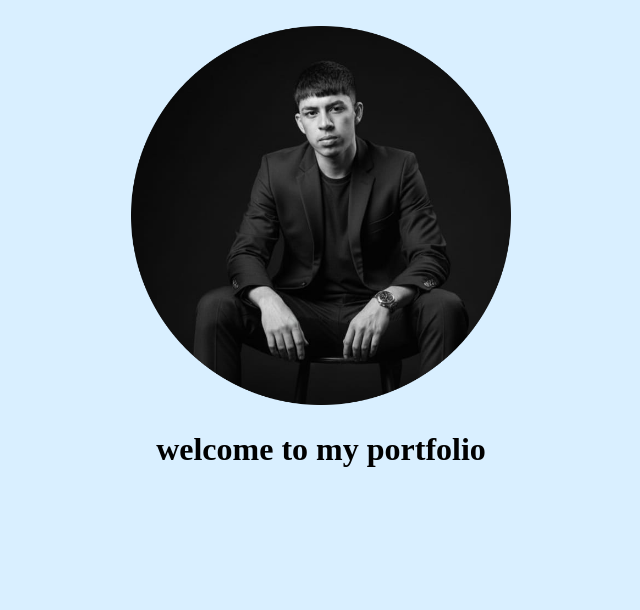
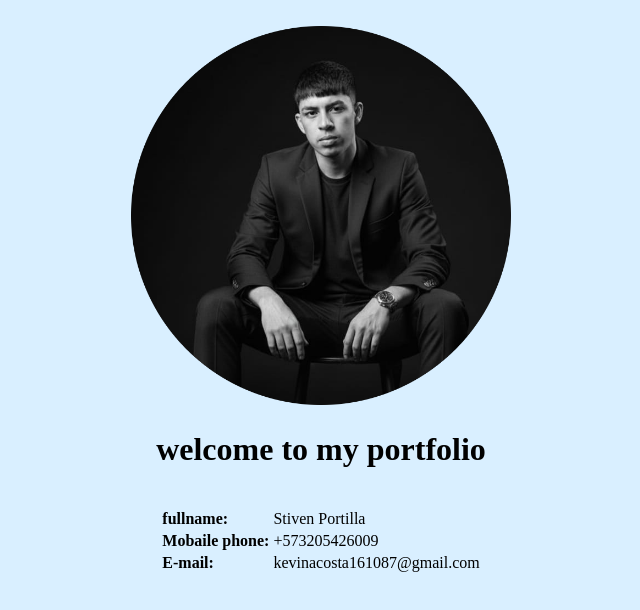
Before and after one commit to stipor1610/stipor1610.github.io, a plain HTML site: page index.html in a window 1280 px wide. Shown: the whole page, without its empty margins (319-959 px from the left). Drawn offline with Linux system fonts and the light colour scheme.

Commit message:
index file: add person information

```diff
--- a/index.html
+++ b/index.html
@@ -9,7 +9,20 @@
  <br>
     <center>
         <img src="image/my foto-photoaidcom-cropped.jpg" width="30%"><br>
-        <h1> welcome to my portfolio</h1>
-        </center>
+        <h1> welcome to my portfolio</h1><br>
+        <table border="0">
+            <tr>
+                <td><label><b>fullname:</b></label></td>
+                <td>Stiven Portilla</td>
+                </tr>
+                 <td><label><b>Mobaile phone:</b></label></td>
+                <td>+573205426009</td>
+                </tr>
+                 <td><label><b>E-mail:</b></label></td>
+                <td>kevinacosta161087@gmail.com</td>
+            </tr>
+
+        </table>
+    </center>
 </body>
 </html>
```
